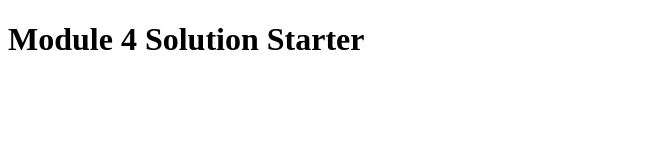
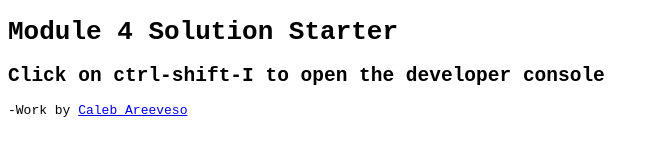
Before and after one commit to calebareeveso/JOHNS-HOPKINS-UNIVERSITY-HTML-CSS-JS-COURSE, a plain HTML site: page module4-solution/index.html in a window 1280 px wide. Shown: the whole page, without its empty margins (0-659 px from the left). Drawn offline with Linux system fonts and the light colour scheme.

Commit message:
work on the idex.html file

```diff
--- a/module4-solution/index.html
+++ b/module4-solution/index.html
@@ -6,8 +6,15 @@
   <script src="SpeakHello.js"></script>
   <script src="SpeakGoodBye.js"></script>
   <script src="script.js"></script>
+  <style>
+    *{
+      font-family: monospace;
+    }
+  </style>
 </head>
 <body>
   <h1>Module 4 Solution Starter</h1>
+  <h2>Click on ctrl-shift-I to open the developer console</h2>
+  <p>-Work by <a href="https://github.com/calebareeveso" target="_blank">Caleb Areeveso</a> </p>
 </body>
 </html>
```
